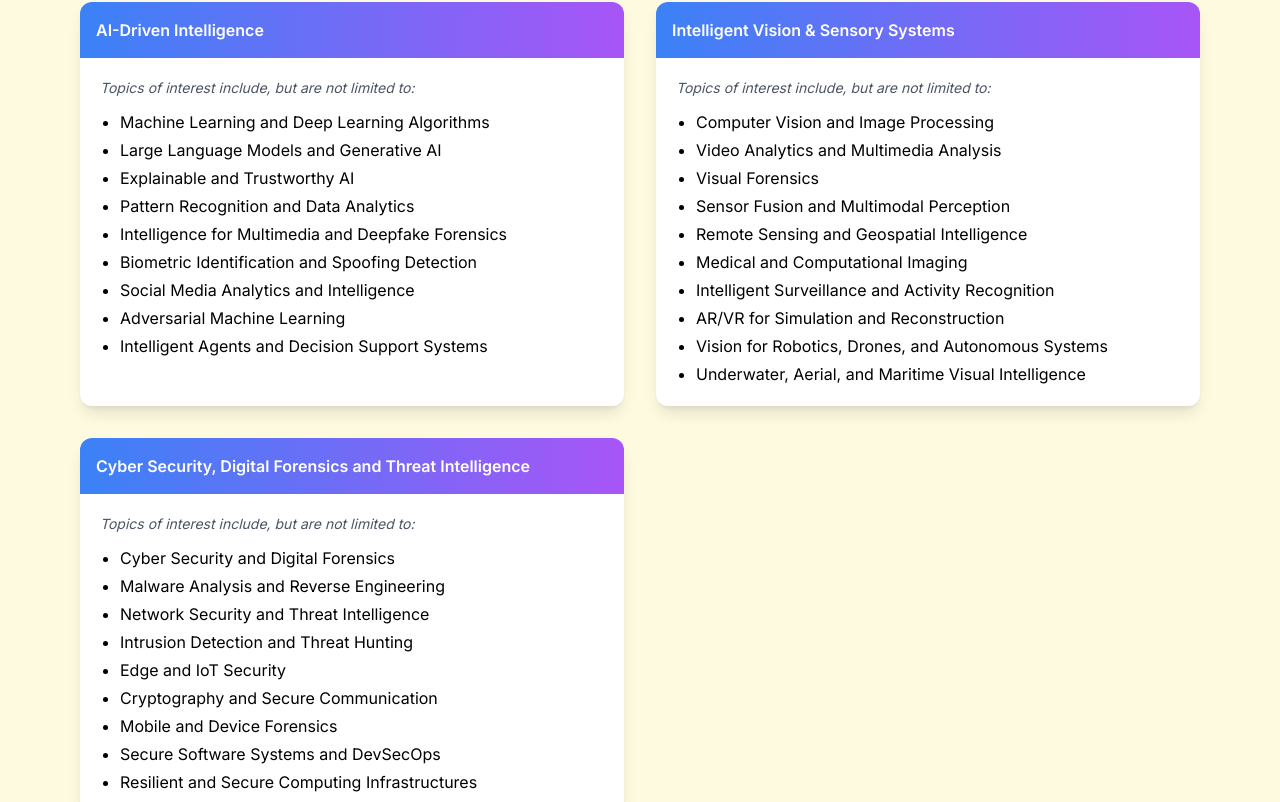
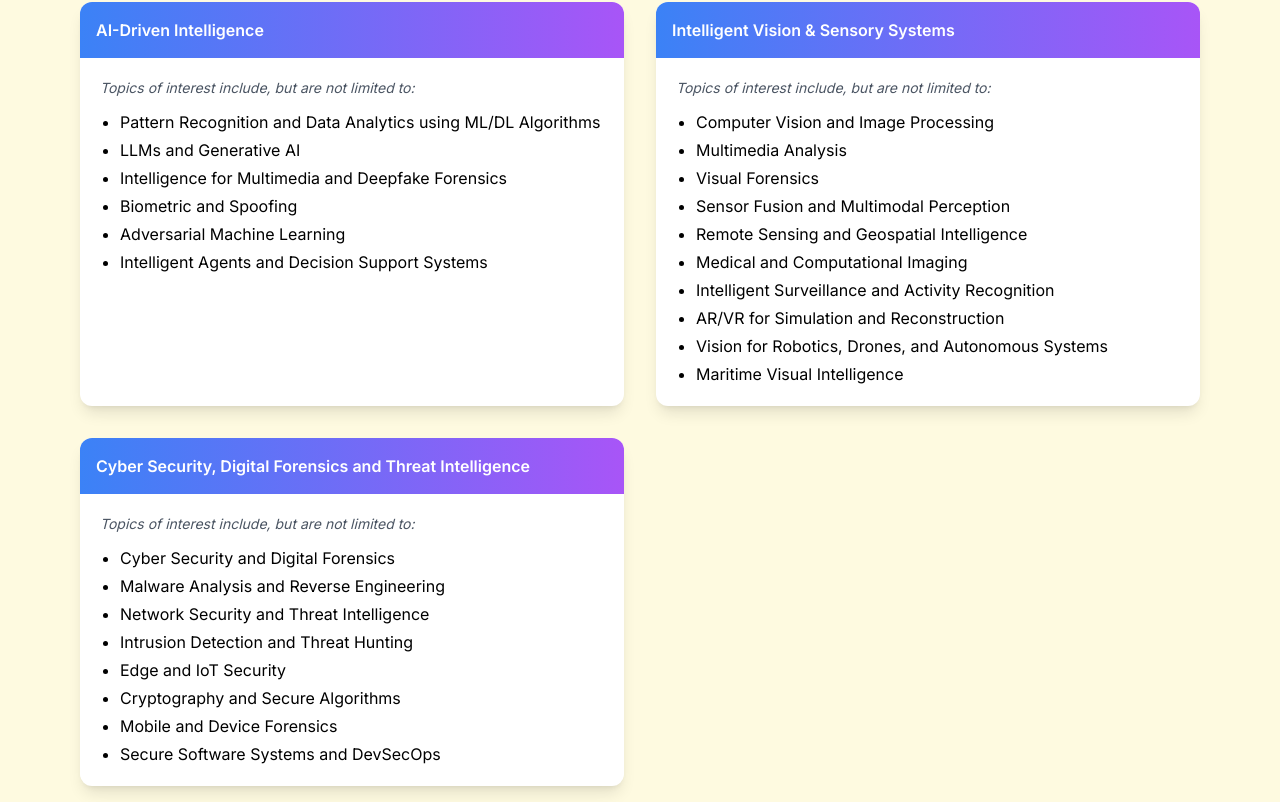
Before and after one commit to ictcon-cit/ictcon_2026, a Next.js app: page /papers in a window 1280 px wide. Shown: the part 494-1296 px from the top of the page. Built offline with nearby package versions, Linux system fonts and the light colour scheme.

Commit message:
Updated home

```diff
--- a/src/app/papers/page.tsx
+++ b/src/app/papers/page.tsx
@@ -27,13 +27,10 @@ const PaperPage = () => {
               title: "AI-Driven Intelligence",
               focus: "Topics of interest include, but are not limited to:",
               points: [
-                "Machine Learning and Deep Learning Algorithms",
-                "Large Language Models and Generative AI",
-                "Explainable and Trustworthy AI",
-                "Pattern Recognition and Data Analytics",
+                "Pattern Recognition and Data Analytics using ML/DL Algorithms ",
+                "LLMs and Generative AI",
                 "Intelligence for Multimedia and Deepfake Forensics",
-                "Biometric Identification and Spoofing Detection",
-                "Social Media Analytics and Intelligence",
+                "Biometric and Spoofing",
                 "Adversarial Machine Learning",
                 "Intelligent Agents and Decision Support Systems",
               ],
@@ -43,7 +40,7 @@ const PaperPage = () => {
               focus: "Topics of interest include, but are not limited to:",
               points: [
                 "Computer Vision and Image Processing",
-                "Video Analytics and Multimedia Analysis",
+                "Multimedia Analysis",
                 "Visual Forensics",
                 "Sensor Fusion and Multimodal Perception",
                 "Remote Sensing and Geospatial Intelligence",
@@ -51,7 +48,7 @@ const PaperPage = () => {
                 "Intelligent Surveillance and Activity Recognition",
                 "AR/VR for Simulation and Reconstruction",
                 "Vision for Robotics, Drones, and Autonomous Systems",
-                "Underwater, Aerial, and Maritime Visual Intelligence",
+                "Maritime Visual Intelligence",
               ],
             },
             {
@@ -63,10 +60,9 @@ const PaperPage = () => {
                 "Network Security and Threat Intelligence",
                 "Intrusion Detection and Threat Hunting",
                 "Edge and IoT Security",
-                "Cryptography and Secure Communication",
+                "Cryptography and Secure Algorithms ",
                 "Mobile and Device Forensics",
                 "Secure Software Systems and DevSecOps",
-                "Resilient and Secure Computing Infrastructures",
               ],
             },
           ].map((track, index) => (
```
